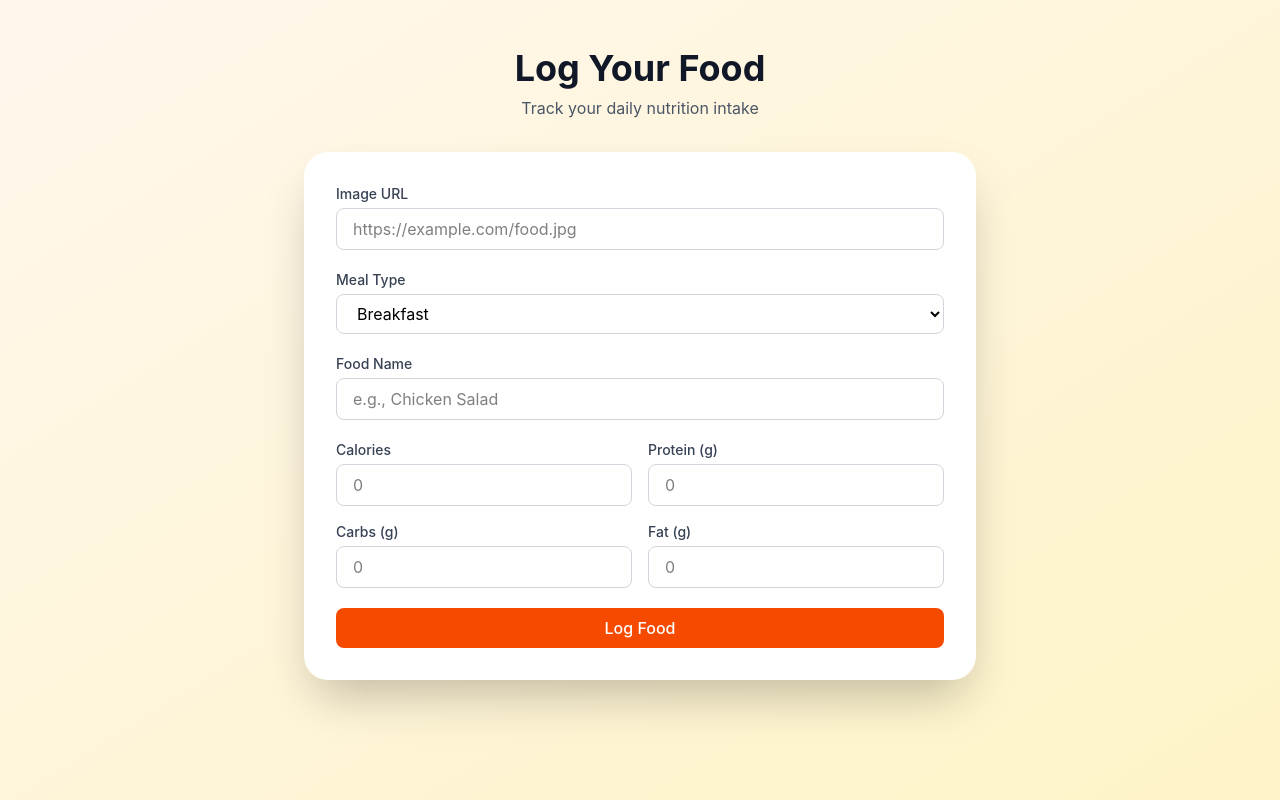
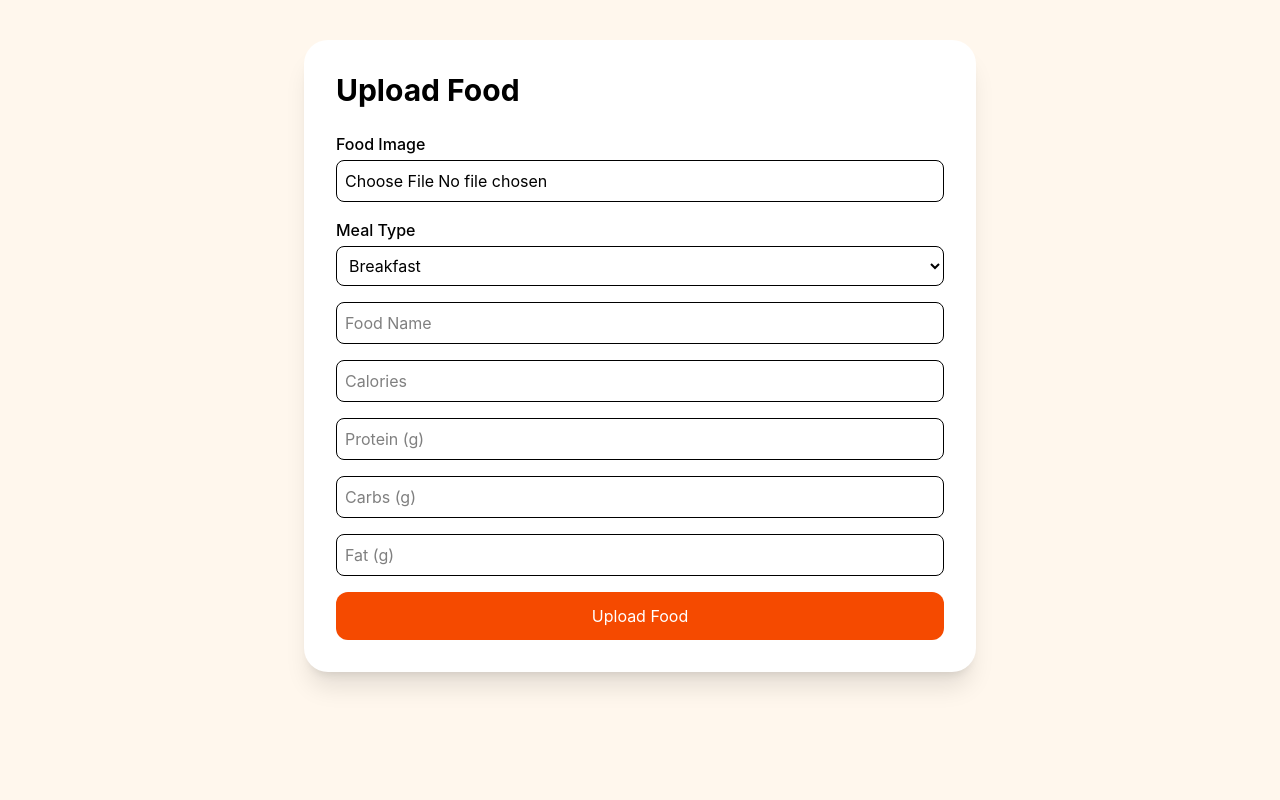
Before and after one commit to TusharKcode/NutriSnap-AI, a React app in the folder frontend/: page /upload in a window 1280 px wide. Built offline with nearby package versions, Linux system fonts and the light colour scheme; sample sign-in values are in the browser's storage; the HTML template or start-up script is replaced by a standard one.

Commit message:
Food Upload UI Working

```diff
--- a/frontend/src/pages/UploadFood.jsx
+++ b/frontend/src/pages/UploadFood.jsx
@@ -3,7 +3,6 @@ import foodService from '../services/foodService';
 
 export default function UploadFood() {
 	const [formValues, setFormValues] = useState({
-		imageUrl: '',
 		mealType: 'breakfast',
 		foodName: '',
 		calories: '',
@@ -11,33 +10,56 @@ export default function UploadFood() {
 		carbs: '',
 		fat: '',
 	});
+
+	const [imageFile, setImageFile] = useState(null);
+
 	const [isLoading, setIsLoading] = useState(false);
 	const [error, setError] = useState('');
 	const [success, setSuccess] = useState('');
 
 	const handleChange = (e) => {
 		const { name, value } = e.target;
+
 		setFormValues((prev) => ({
 			...prev,
 			[name]: value,
 		}));
-		if (error) setError('');
-		if (success) setSuccess('');
+	};
+
+	const handleImageChange = (e) => {
+		setImageFile(e.target.files[0]);
 	};
 
 	const handleSubmit = async (e) => {
 		e.preventDefault();
+
 		setIsLoading(true);
 		setError('');
 		setSuccess('');
 
 		try {
-			const response = await foodService.uploadFood(formValues);
+			if (!imageFile) {
+				setError('Please select an image.');
+				setIsLoading(false);
+				return;
+			}
+
+			const formData = new FormData();
+
+			formData.append('image', imageFile);
+			formData.append('mealType', formValues.mealType);
+			formData.append('foodName', formValues.foodName);
+			formData.append('calories', formValues.calories);
+			formData.append('protein', formValues.protein);
+			formData.append('carbs', formValues.carbs);
+			formData.append('fat', formValues.fat);
+
+			const response = await foodService.uploadFood(formData);
 
 			if (response?.status === 200 || response?.status === 201) {
-				setSuccess('Food entry uploaded successfully!');
+				setSuccess('Food uploaded successfully!');
+
 				setFormValues({
-					imageUrl: '',
 					mealType: 'breakfast',
 					foodName: '',
 					calories: '',
@@ -45,73 +67,74 @@ export default function UploadFood() {
 					carbs: '',
 					fat: '',
 				});
-				setTimeout(() => setSuccess(''), 4000);
+
+				setImageFile(null);
 			} else {
-				const errorMsg = response?.data?.message || 'Upload failed. Please try again.';
-				setError(errorMsg);
+				setError(
+					response?.data?.message ||
+					'Upload failed.'
+				);
 			}
 		} catch (err) {
-			setError(err?.response?.data?.message || err?.message || 'An error occurred. Please try again.');
+			setError(
+				err?.response?.data?.message ||
+				err?.message ||
+				'Upload failed.'
+			);
 		} finally {
 			setIsLoading(false);
 		}
 	};
 
 	return (
-		<div className="min-h-screen bg-linear-to-br from-orange-50 to-amber-100 px-4 sm:px-6 lg:px-8 py-12">
-			<div className="max-w-2xl mx-auto">
-				{/* Header */}
-				<div className="text-center mb-8">
-					<h1 className="text-4xl font-bold text-gray-900">Log Your Food</h1>
-					<p className="text-gray-600 mt-2">Track your daily nutrition intake</p>
-				</div>
+		<div className="min-h-screen bg-orange-50 py-10 px-4">
+			<div className="max-w-2xl mx-auto bg-white p-8 rounded-3xl shadow-xl">
 
-				{/* Card */}
-				<div className="bg-white rounded-3xl shadow-2xl p-8 space-y-6">
-					{/* Success Message */}
+				<h1 className="text-3xl font-bold mb-6">
+					Upload Food
+				</h1>
+
 				{success && (
-						<div className="bg-green-50 border border-green-200 rounded-lg p-4">
-							<p className="text-green-700 font-medium">{success}</p>
+					<div className="mb-4 p-3 bg-green-100 text-green-700 rounded">
+						{success}
 					</div>
 				)}
 
-					{/* Error Message */}
 				{error && (
-						<div className="bg-red-50 border border-red-200 rounded-lg p-4">
-							<p className="text-red-700 text-sm">{error}</p>
+					<div className="mb-4 p-3 bg-red-100 text-red-700 rounded">
+						{error}
 					</div>
 				)}
 
-					{/* Form */}
-					<form onSubmit={handleSubmit} className="space-y-5">
-						{/* Image URL */}
+				<form
+					onSubmit={handleSubmit}
+					className="space-y-4"
+				>
+
 					<div>
-							<label htmlFor="imageUrl" className="block text-sm font-medium text-gray-700 mb-1">
-								Image URL
+						<label className="block mb-1 font-medium">
+							Food Image
 						</label>
+
 						<input
-								type="url"
-								id="imageUrl"
-								name="imageUrl"
-								value={formValues.imageUrl}
-								onChange={handleChange}
-								placeholder="https://example.com/food.jpg"
+							type="file"
+							accept="image/*"
+							onChange={handleImageChange}
 							required
-								className="w-full px-4 py-2 border border-gray-300 rounded-lg focus:outline-none focus:ring-2 focus:ring-orange-500 focus:border-transparent transition"
+							className="w-full border rounded-lg p-2"
 						/>
 					</div>
 
-						{/* Meal Type */}
 					<div>
-							<label htmlFor="mealType" className="block text-sm font-medium text-gray-700 mb-1">
+						<label className="block mb-1 font-medium">
 							Meal Type
 						</label>
+
 						<select
-								id="mealType"
 							name="mealType"
 							value={formValues.mealType}
 							onChange={handleChange}
-								className="w-full px-4 py-2 border border-gray-300 rounded-lg focus:outline-none focus:ring-2 focus:ring-orange-500 focus:border-transparent transition"
+							className="w-full border rounded-lg p-2"
 						>
 							<option value="breakfast">Breakfast</option>
 							<option value="lunch">Lunch</option>
@@ -120,125 +143,62 @@ export default function UploadFood() {
 						</select>
 					</div>
 
-						{/* Food Name */}
-						<div>
-							<label htmlFor="foodName" className="block text-sm font-medium text-gray-700 mb-1">
-								Food Name
-							</label>
 					<input
 						type="text"
-								id="foodName"
 						name="foodName"
+						placeholder="Food Name"
 						value={formValues.foodName}
 						onChange={handleChange}
-								placeholder="e.g., Chicken Salad"
-								className="w-full px-4 py-2 border border-gray-300 rounded-lg focus:outline-none focus:ring-2 focus:ring-orange-500 focus:border-transparent transition"
+						className="w-full border rounded-lg p-2"
 					/>
-						</div>
 
-						{/* Macro Grid */}
-						<div className="grid gap-4 sm:grid-cols-2">
-							{/* Calories */}
-							<div>
-								<label htmlFor="calories" className="block text-sm font-medium text-gray-700 mb-1">
-									Calories
-								</label>
 					<input
 						type="number"
-									id="calories"
 						name="calories"
+						placeholder="Calories"
 						value={formValues.calories}
 						onChange={handleChange}
-									placeholder="0"
-									className="w-full px-4 py-2 border border-gray-300 rounded-lg focus:outline-none focus:ring-2 focus:ring-orange-500 focus:border-transparent transition"
+						className="w-full border rounded-lg p-2"
 					/>
-							</div>
 
-							{/* Protein */}
-							<div>
-								<label htmlFor="protein" className="block text-sm font-medium text-gray-700 mb-1">
-									Protein (g)
-								</label>
 					<input
 						type="number"
-									id="protein"
 						name="protein"
+						placeholder="Protein (g)"
 						value={formValues.protein}
 						onChange={handleChange}
-									placeholder="0"
-									className="w-full px-4 py-2 border border-gray-300 rounded-lg focus:outline-none focus:ring-2 focus:ring-orange-500 focus:border-transparent transition"
+						className="w-full border rounded-lg p-2"
 					/>
-							</div>
 
-							{/* Carbs */}
-							<div>
-								<label htmlFor="carbs" className="block text-sm font-medium text-gray-700 mb-1">
-									Carbs (g)
-								</label>
 					<input
 						type="number"
-									id="carbs"
 						name="carbs"
+						placeholder="Carbs (g)"
 						value={formValues.carbs}
 						onChange={handleChange}
-									placeholder="0"
-									className="w-full px-4 py-2 border border-gray-300 rounded-lg focus:outline-none focus:ring-2 focus:ring-orange-500 focus:border-transparent transition"
+						className="w-full border rounded-lg p-2"
 					/>
-							</div>
 
-							{/* Fat */}
-							<div>
-								<label htmlFor="fat" className="block text-sm font-medium text-gray-700 mb-1">
-									Fat (g)
-								</label>
 					<input
 						type="number"
-									id="fat"
 						name="fat"
+						placeholder="Fat (g)"
 						value={formValues.fat}
 						onChange={handleChange}
-									placeholder="0"
-									className="w-full px-4 py-2 border border-gray-300 rounded-lg focus:outline-none focus:ring-2 focus:ring-orange-500 focus:border-transparent transition"
+						className="w-full border rounded-lg p-2"
 					/>
-							</div>
-						</div>
 
-						{/* Submit Button */}
 					<button
 						type="submit"
 						disabled={isLoading}
-							className="w-full bg-orange-600 hover:bg-orange-700 disabled:bg-gray-400 text-white font-medium py-2 px-4 rounded-lg transition duration-200 flex items-center justify-center gap-2"
+						className="w-full bg-orange-600 text-white py-3 rounded-xl"
 					>
-							{isLoading ? (
-								<>
-									<svg
-										className="animate-spin h-5 w-5"
-										xmlns="http://www.w3.org/2000/svg"
-										fill="none"
-										viewBox="0 0 24 24"
-									>
-										<circle
-											className="opacity-25"
-											cx="12"
-											cy="12"
-											r="10"
-											stroke="currentColor"
-											strokeWidth="4"
-										></circle>
-										<path
-											className="opacity-75"
-											fill="currentColor"
-											d="M4 12a8 8 0 018-8V0C5.373 0 0 5.373 0 12h4zm2 5.291A7.962 7.962 0 014 12H0c0 3.042 1.135 5.824 3 7.938l3-2.647z"
-										></path>
-									</svg>
-									Uploading...
-								</>
-							) : (
-								'Log Food'
-							)}
+						{isLoading
+							? 'Uploading...'
+							: 'Upload Food'}
 					</button>
+
 				</form>
-				</div>
 			</div>
 		</div>
 	);
--- a/frontend/src/services/foodService.js
+++ b/frontend/src/services/foodService.js
@@ -10,12 +10,19 @@ const getAuthConfig = () => {
 	};
 };
 
-export async function uploadFood(data) {
+export async function uploadFood(formData) {
 	try {
+		const token = localStorage.getItem('authToken');
+
 		const response = await api.post(
 			'/food/upload',
-			data,
-			getAuthConfig()
+			formData,
+			{
+				headers: {
+					Authorization: `Bearer ${token}`,
+					'Content-Type': 'multipart/form-data',
+				},
+			}
 		);
 
 		return response;
```
Lines whose indentation alone changed are shown as unchanged.
